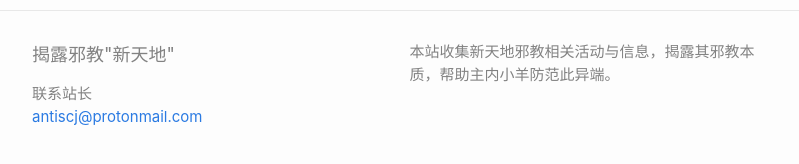
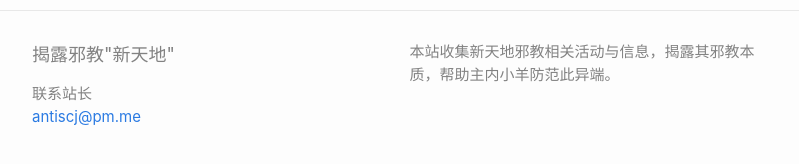
Before and after one commit to antiscj/antiscj.github.io, a Jekyll site: the page built from index.html, in a window 1280 px wide and 900 px high, scrolled down 2268 px. Shown: the part 712-876 px from the top of the window, without its empty margins (238-1037 px from the left). Built offline with Jekyll 4.4.1, drawn with Linux system fonts in a browser that asks for light colours; the list of posts is cut into pages by our own code.

Commit message:
short mail

```diff
--- a/_config.yml
+++ b/_config.yml
@@ -1,6 +1,6 @@
 title: 揭露邪教"新天地"
 author: antiscj
-email: antiscj@protonmail.com
+email: antiscj@pm.me
 description: > # this means to ignore newlines until "show_exerpts:"
   本站收集新天地邪教相关活动与信息，揭露其邪教本质，帮助主内小羊防范此异端。
 google_analytics: UA-135105640-1
```
